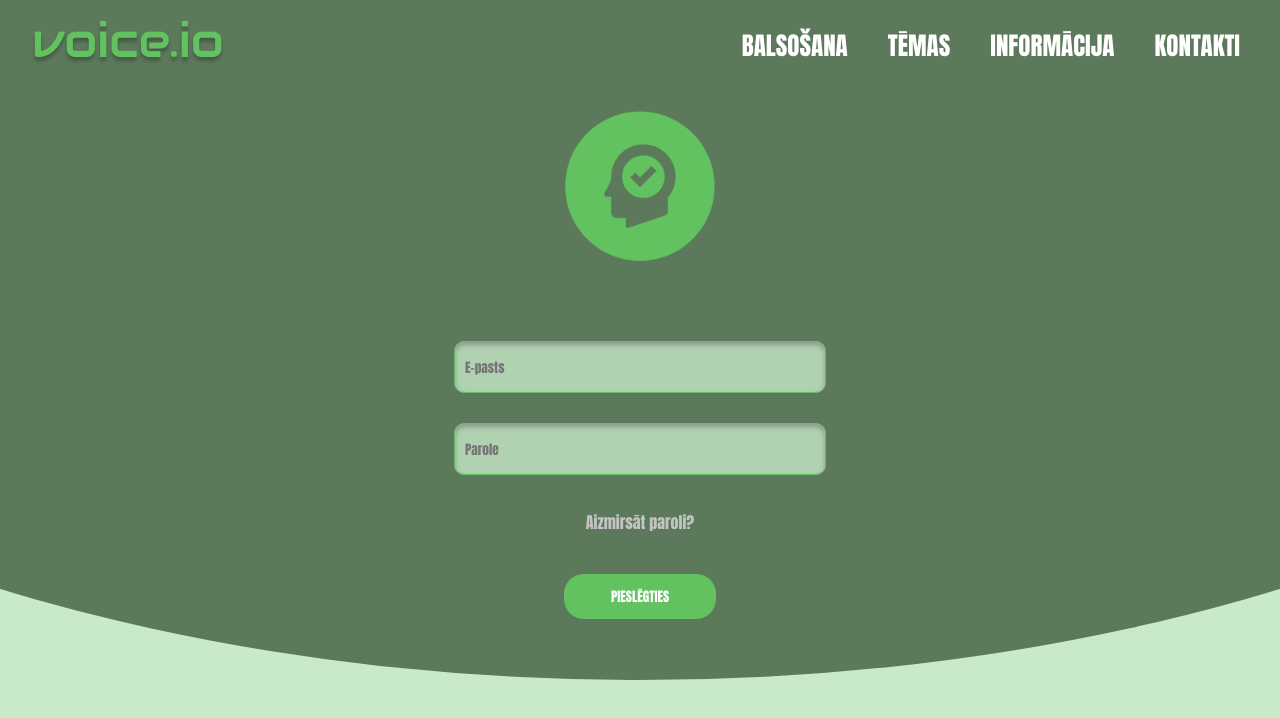
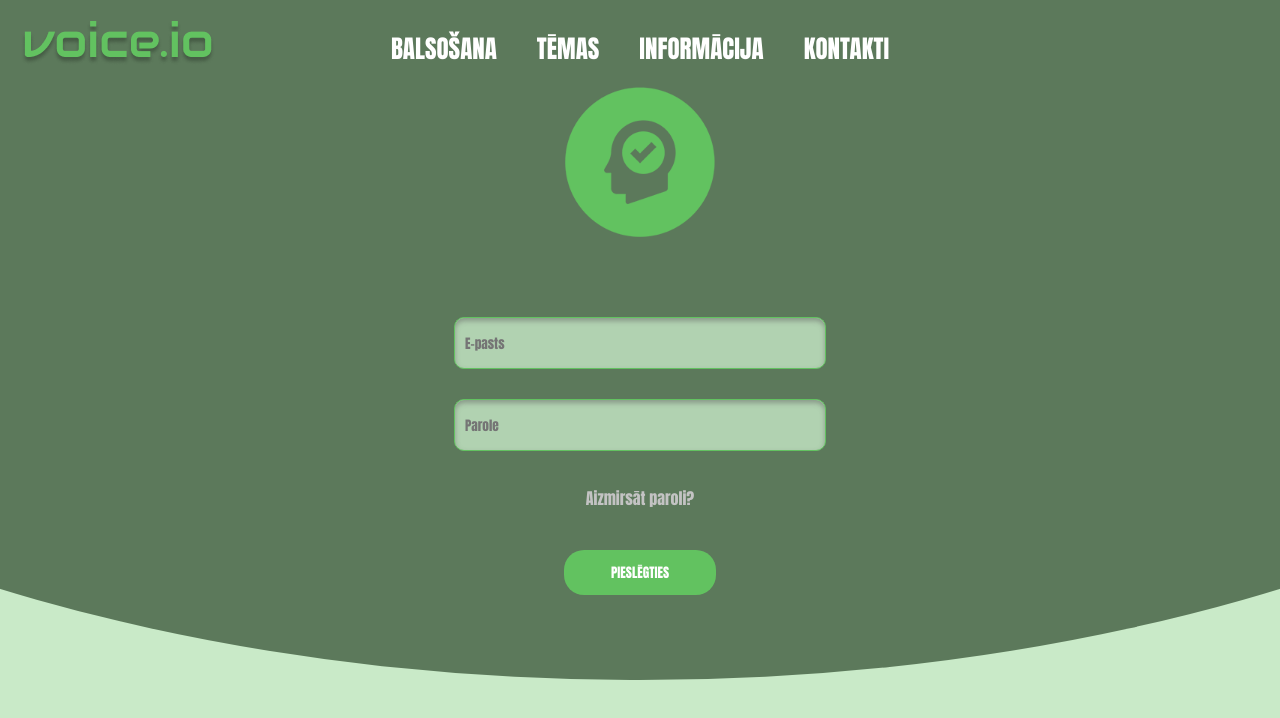
Before and after one commit to prolgan/voice.io, a React (Create React App) app: page /Login in a window 1280 px wide. Shown: the top 718 px of the page. Built offline with nearby package versions, Linux system fonts and the light colour scheme.

Commit message:
Header change

```diff
--- a/src/Pages/Login.jsx
+++ b/src/Pages/Login.jsx
@@ -8,16 +8,12 @@ function Login() {
     <div className="Login">
       <div className="background"></div>
       <div className="navigation">
-        <div className='left-part'>
         <img src={voice} className="voice" alt="voice.io" />
-        </div>
-        <div className='right-part'>
         <div className="links">
           <a href="/">BALSOŠANA</a>
           <a href="/">TĒMAS</a>
           <a href="/">INFORMĀCIJA</a>
           <a href="/">KONTAKTI</a>
-          </div>
         </div>
       </div>
       <header className="Login-header">
--- a/src/index.css
+++ b/src/index.css
@@ -17,25 +17,18 @@ code {
 
 .navigation {
   display: flex;
-  justify-content: space-between;
-  align-items: center;
 }
 
-.left-part {
-  margin-left: 10px;
-}
-
-.right-part {
-  margin-right: 20px;
+.links {
+  position: relative;
+  width: 100%;
+  text-align: center;
+  margin-top: 30px;
 }
 
 .voice {
+  position: absolute;
   margin: 20px;
-  height: auto;
-}
-
-.links {
-  display: flex;
 }
 
 .navigation a {
```
Lines whose indentation alone changed are shown as unchanged.
